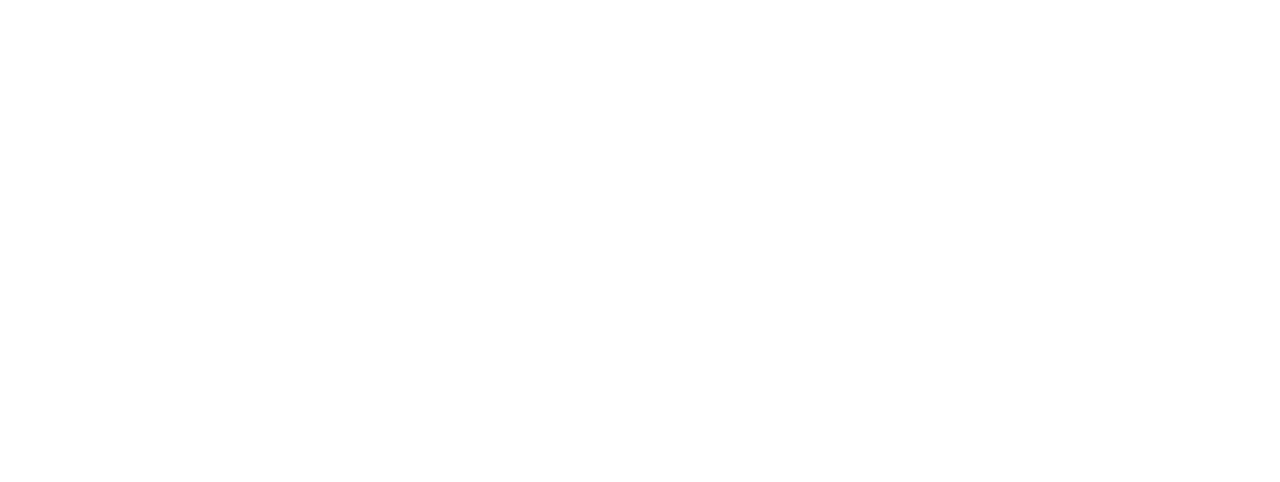
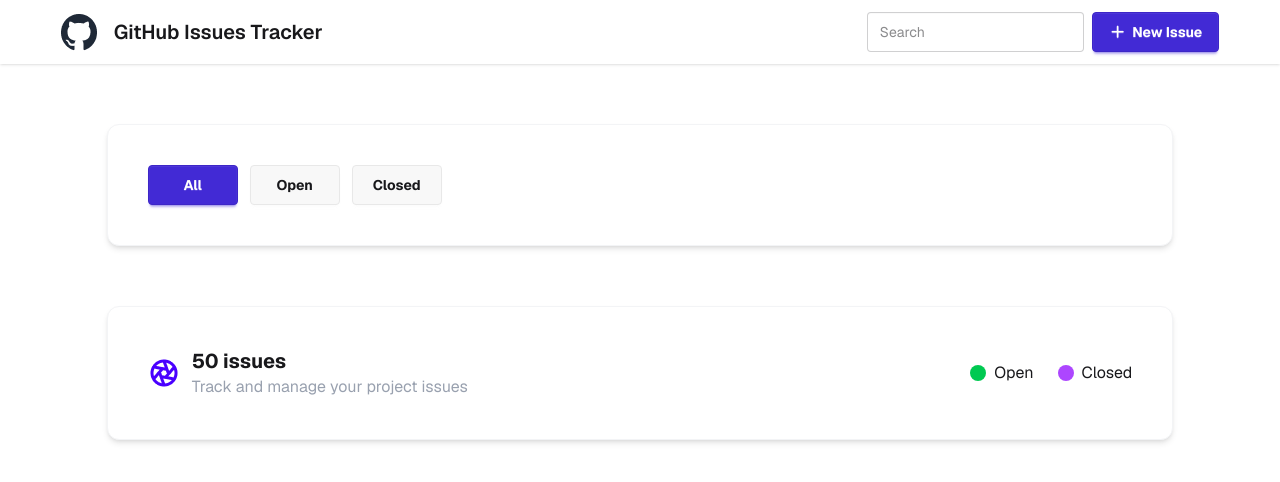
Before and after one commit to asirmahmud2/Assignment-05, a plain HTML site: page home.html in a window 1280 px wide. Drawn offline with nearby package versions, Linux system fonts and the light colour scheme.

Commit message:
Information about issues

```diff
--- a/home.html
+++ b/home.html
@@ -1,5 +1,6 @@
 <!DOCTYPE html>
 <html lang="en">
+
 <head>
     <meta charset="UTF-8" />
     <meta name="viewport" content="width=device-width, initial-scale=1.0" />
@@ -16,7 +17,7 @@
         @import url('https://fonts.googleapis.com/css2?family=Geist:wght@100..900&display=swap');
 
 
-        *{
+        * {
             font-family: "Geist", sans-serif;
         }
     </style>
@@ -26,7 +27,65 @@
 
     <script src="https://cdn.jsdelivr.net/npm/@tailwindcss/browser@4"></script>
 </head>
+
 <body>
+    <header>
+        <div class="navbar bg-base-100 shadow-sm">
+            <div class="flex justify-between items-center w-11/12 mx-auto">
+                <div class="flex items-center">
+                    <img src="assets/Github icon.png" alt="">
+                    <a class="btn btn-ghost text-xl">GitHub Issues Tracker</a>
+                </div>
 
+                <div class="flex gap-2">
+                    <input type="text" placeholder="Search" class="input input-bordered w-24 md:w-auto" />
+
+                    <button class="btn btn-primary font-bold text-white"><i class="fa-solid fa-plus"></i> New
+                        Issue</button>
+                </div>
+            </div>
+        </div>
+    </header>
+
+    <main>
+        <!-- Buttons -->
+        <section
+            class="bg-white border border-gray-100 rounded-xl shadow-md w-10/12 mx-auto p-10 mt-15 mb-5 flex gap-3">
+            <button class="btn btn-primary font-bold text-white w-[90px]">All</button>
+            <button class="btn font-bold w-[90px]">Open</button>
+            <button class="btn font-bold w-[90px]">Closed</button>
+        </section>
+
+        <!-- Issues Info -->
+        <section class="bg-white border border-gray-100 rounded-xl shadow-md w-10/12 mx-auto p-10 mt-15 mb-5">
+
+            <div class="flex justify-between items-center w-full">
+                <div class="flex items-center gap-3">
+                    <img src="assets/Aperture.png" alt="">
+                    <div>
+                        <h2 class="text-xl font-bold"><span id="issue-no">50</span> issues</h2>
+                        <p class="text-gray-400">Track and manage your project issues</p>
+                    </div>
+                </div>
+
+                <div class="flex items-center gap-6">
+                    <div class="flex items-center gap-2">
+                        <div class="w-4 h-4 bg-green-500 rounded-full"></div>
+                        <p>Open</p>
+                    </div>
+
+                    <div class="flex items-center gap-2">
+                        <div class="w-4 h-4 bg-purple-500 rounded-full"></div>
+                        <p>Closed</p>
+                    </div>
+                </div>
+
+            </div>
+
+        </section>
+
+        <!-- All  -->
+    </main>
 </body>
+
 </html>
```
Also changed, not shown: assets/Github icon.png (added).
